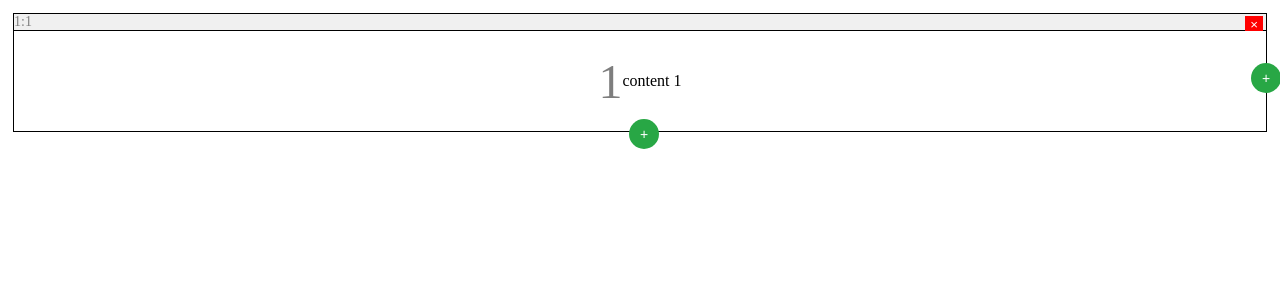
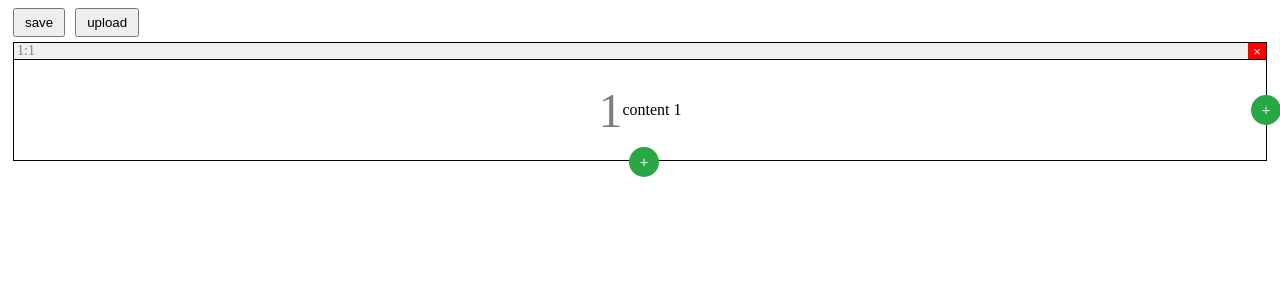
Before and after one commit to Arcadnick/PageBlockManager, a React (Create React App) app: page / in a window 1280 px wide. Shown: the top 300 px of the page. Built offline with nearby package versions, Linux system fonts and the light colour scheme.

Commit message:
add button save|upload

```diff
--- a/src/components/BlockEditor.jsx
+++ b/src/components/BlockEditor.jsx
@@ -56,6 +56,8 @@ const BlockEditor = () => {
   return (
     <DndProvider backend={HTML5Backend}>
       <div>
+        <button style={{ marginLeft: '5px' }}>save</button>
+        <button style={{ marginLeft: '10px' }}>upload</button>
         {fields.map((field, rowIndex) => (
           <BlockField
             key={rowIndex}
--- a/src/styles.css
+++ b/src/styles.css
@@ -1,5 +1,5 @@
   button {
-    margin-top: 10px;
+    /* margin-top: 10px; */
     padding: 5px 10px;
     cursor: pointer;
   }
@@ -14,7 +14,7 @@
     font-size: 14px;
     width: 30px;
     height: 30px;
-    top: 35%;
+    top: 45%;
     right: -9px;
   }
 
@@ -28,7 +28,7 @@
     font-size: 14px;
     width: 30px;
     height: 30px;
-    top: 78%;
+    top: 85%;
     right: 48.5%;
   }
 
@@ -63,14 +63,14 @@
 
   .delete {
     position: absolute;
-    top: -8px;
-    right: 3px;
+    top: 0;
+    right: 0;
     background-color: red;
     color: white;
     border: none;
     padding: 5px;
     cursor: pointer;
-    height: 15px;
+    height: 16px;
     padding-top: revert-layer;
   }
 
@@ -87,4 +87,5 @@
     color: gray;
     display: flex;
     justify-content: start;
+    margin-left: 3px;
   }
```
